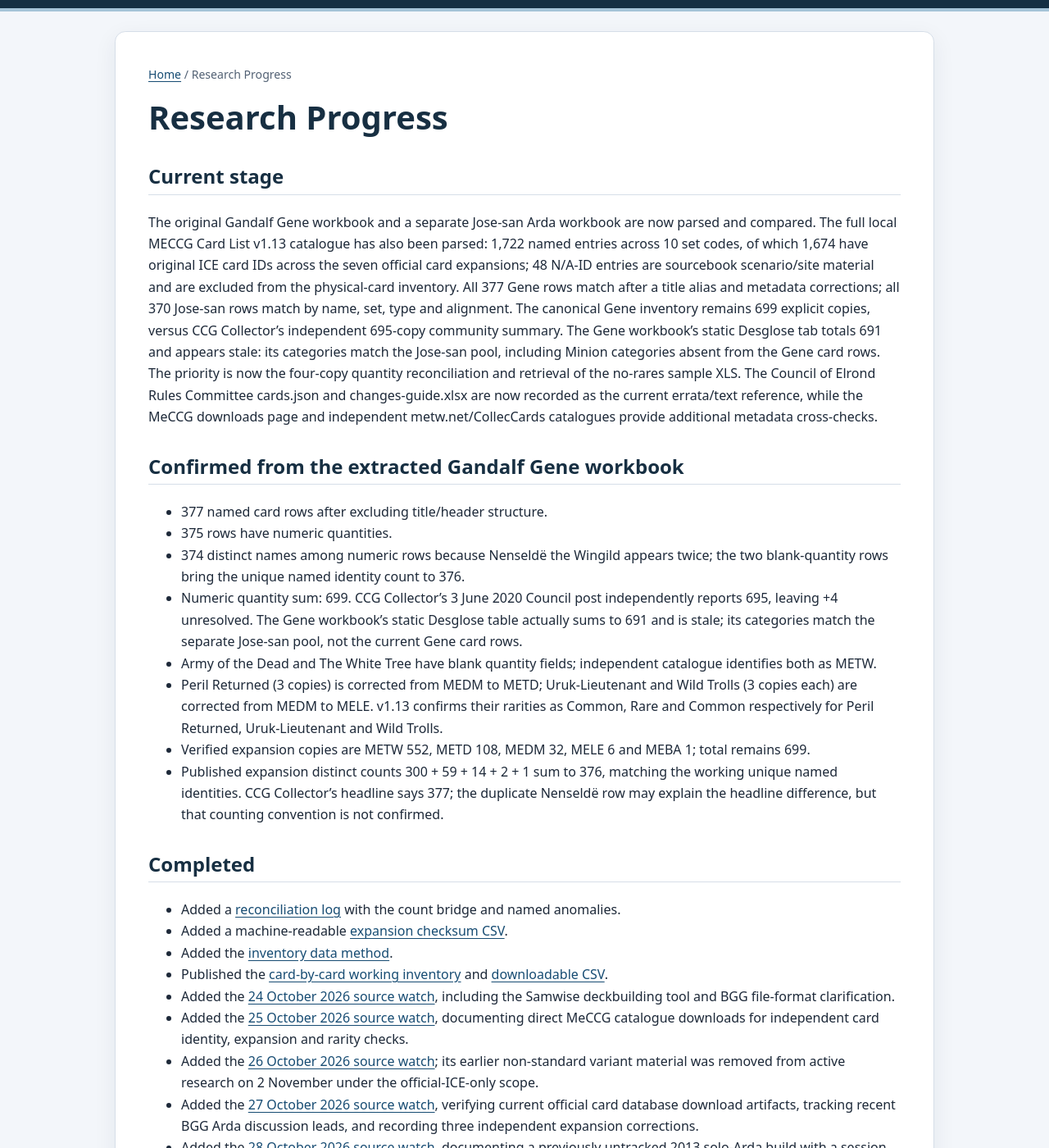
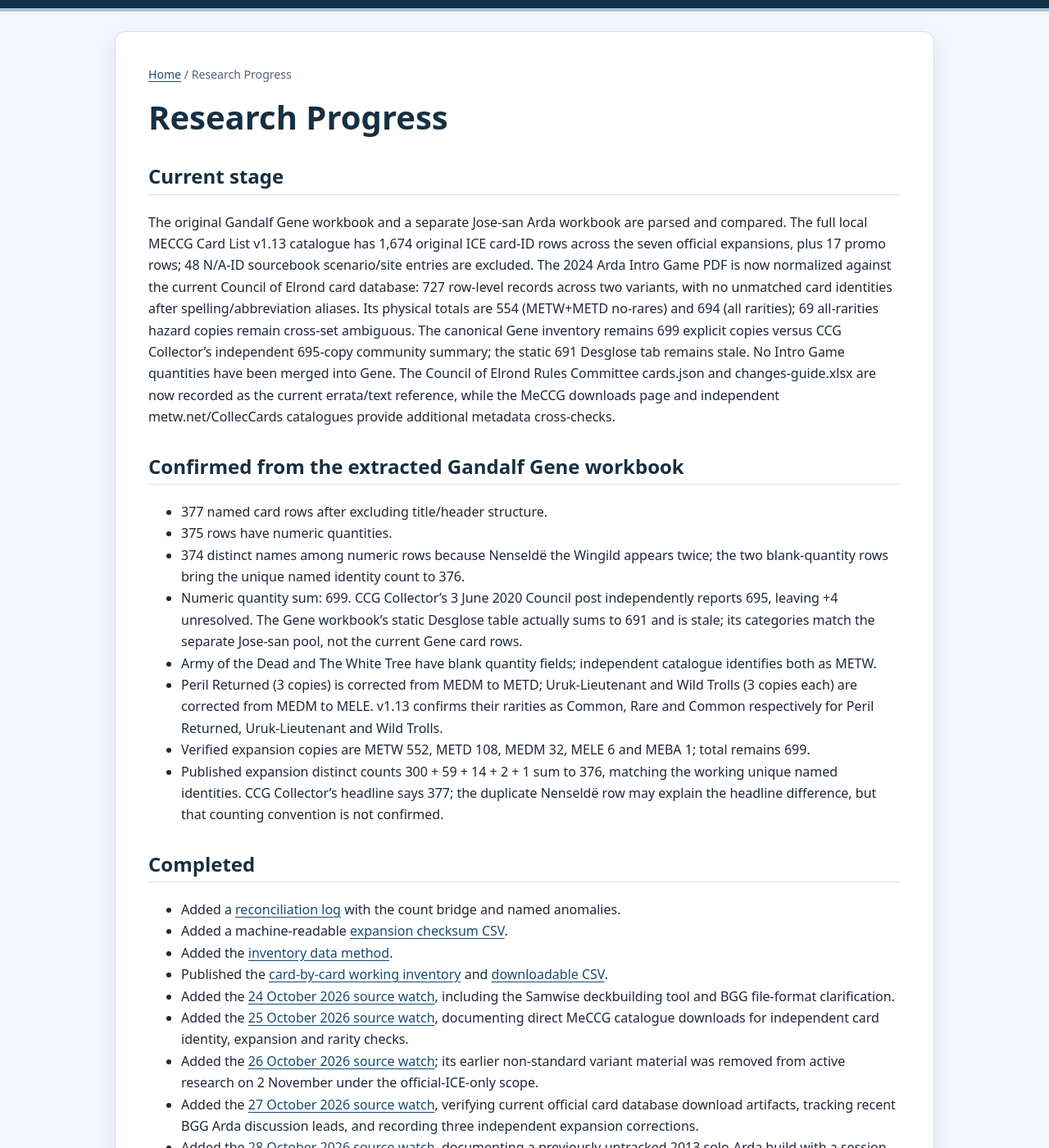
Before and after one commit to JamSpot/meccg-arda-master-database, a Jekyll site: the page built from docs/research-progress.md, in a window 1280 px wide and 1400 px high, scrolled down 206 px. Shown: the whole window at 82% size. Built offline with Jekyll 4.4.1, drawn with Linux system fonts in a browser that asks for light colours; our own code applies the rules of GitHub Pages for plain Markdown files; some of the changed text lies outside the part shown.

Commit message:
Update research progress with normalized Arda Intro Game audit

```diff
--- a/docs/research-progress.md
+++ b/docs/research-progress.md
@@ -1,7 +1,7 @@
 # Research Progress
 
 ## Current stage
-The original Gandalf Gene workbook and a separate Jose-san Arda workbook are now parsed and compared. The full local MECCG Card List v1.13 catalogue has also been parsed: 1,722 named entries across 10 set codes, of which 1,674 have original ICE card IDs across the seven official card expansions; 48 N/A-ID entries are sourcebook scenario/site material and are excluded from the physical-card inventory. All 377 Gene rows match after a title alias and metadata corrections; all 370 Jose-san rows match by name, set, type and alignment. The canonical Gene inventory remains 699 explicit copies, versus CCG Collector's independent 695-copy community summary. The Gene workbook's static Desglose tab totals 691 and appears stale: its categories match the Jose-san pool, including Minion categories absent from the Gene card rows. The priority is now the four-copy quantity reconciliation and retrieval of the no-rares sample XLS. The Council of Elrond Rules Committee cards.json and changes-guide.xlsx are now recorded as the current errata/text reference, while the MeCCG downloads page and independent metw.net/CollecCards catalogues provide additional metadata cross-checks.
+The original Gandalf Gene workbook and a separate Jose-san Arda workbook are parsed and compared. The full local MECCG Card List v1.13 catalogue has 1,674 original ICE card-ID rows across the seven official expansions, plus 17 promo rows; 48 N/A-ID sourcebook scenario/site entries are excluded. The 2024 Arda Intro Game PDF is now normalized against the current Council of Elrond card database: 727 row-level records across two variants, with no unmatched card identities after spelling/abbreviation aliases. Its physical totals are 554 (METW+METD no-rares) and 694 (all rarities); 69 all-rarities hazard copies remain cross-set ambiguous. The canonical Gene inventory remains 699 explicit copies versus CCG Collector's independent 695-copy community summary; the static 691 Desglose tab remains stale. No Intro Game quantities have been merged into Gene. The Council of Elrond Rules Committee cards.json and changes-guide.xlsx are now recorded as the current errata/text reference, while the MeCCG downloads page and independent metw.net/CollecCards catalogues provide additional metadata cross-checks.
 
 ## Confirmed from the extracted Gandalf Gene workbook
 - 377 named card rows after excluding title/header structure.
@@ -25,7 +25,8 @@ The original Gandalf Gene workbook and a separate Jose-san Arda workbook are now
 - Added the [28 October 2026 source watch](research-watch-2026-10-28.html), documenting a previously untracked 2013 solo-Arda build with a session report and comparing its pile structure with the canonical format.
 - Added the [29 October 2026 source watch](research-watch-2026-10-29.html), documenting Arda Rules 4.0's general pile-sizing guidance, contrasting it with the 423-card Gandalf Gene Play Deck, and adding five targeted CoE card-metadata checks to the inventory.
 - Added the [30 October 2026 source watch](research-watch-2026-10-30.html), cataloguing the 2014 Arda Revised rules, the 2023–24 Hero compiled ruleset, Thorin's Wizards/Dragons treasure-travel aid, the 2022 Spanish solo-Arda variant, and the BGG Arda deck example XLS lead. Corrected the source register's earlier PDF label for that XLS.
-- Added the [31 October 2026 source watch](research-watch-2026-10-31.html), parsed the local Jose-san ARDA.xls candidate, created a 322-row Hero/Neutral/Avatar comparison CSV, identified the source of the 695-copy figure, and corrected the stale Gene Desglose attribution.
+- Added the [31 October 2026 source watch](research-watch-2026-10-31.html), parsed the local Jose-san ARDA.xls candidate, created a 322-row strict Hero/Neutral/Avatar alignment-filtered comparison CSV, identified the source of the 695-copy figure, and corrected the stale Gene Desglose attribution.
+- Added the [4 November 2026 source watch](research-watch-2026-11-04.html), normalized both Arda Intro Game sample pools against official card IDs, added a 727-row card inventory CSV and an expansion summary CSV, counted the additional MP-paired site cards, and isolated 69 cross-set ambiguous hazard copies plus promo-printing uncertainties.
 
 - Added the 31 October Council of Elrond discussion context: Hero and Minion Arda are separate pool designs, and community commentary suggests Dragon Ahunt/Drake omissions in the Gene hazard mix may be intentional balance curation rather than extraction gaps.
 
@@ -34,6 +35,16 @@ The original Gandalf Gene workbook and a separate Jose-san Arda workbook are now
 - Identified a downloadable 83.5 KiB bilingual Arda Sample Deck_no rares.xls by Thorondor (20 July 2015), a low-rarity METW/METD/MEDM comparison pool. The attachment is listed but not yet retrievable for row-level extraction.
 
 - Parsed the full local MECCG Card List v1.13 workbook (1,674 official card-ID rows across seven ICE expansions; 48 N/A-ID sourcebook entries excluded) and matched all 377 Gandalf Gene rows and all 370 Jose-san rows; corrected six Gene metadata exceptions, added `data/catalogue-v1-13-audit.csv`, and marked every inventory row's catalogue match status without changing quantities.
+
+## Latest source-watch result — 4 November 2026
+
+- Normalized Jared Brayshaw's 2024 Arda Intro Game PDF against the current Council of Elrond cards.json (latest repository commit message: CRF 22 applied). Created a 727-row inventory covering both variants, MP resources, MP-paired sites, characters, minor items, rings, avatars and Haven sites.
+- Reproduced the author's 505/606 listed totals, then counted the additional 49/88 MP-paired site cards. The resulting physical totals are 554 and 694.
+- Expansion totals including paired sites: no-rares METW 461 / METD 93; all-rarities METW 514 / METD 89 / MEDM 15 / MELE 6 / MEAS 1, plus 69 cross-set ambiguous hazard copies.
+- Identified four confirmed METW promo copies in the all-rarities pool and 14 further copies where base-versus-promo printing is unspecified. The no-rares pool has 13 such copies. The Arkenstone row is resolved to Hero TW-341; the Minion promo LE-418 is not used.
+- Confirmed that Dreams of Lore (TW-210) is an original ICE Hero card, not a Dream Card. No Dream Cards, custom cards or Minion Arda decklists were imported.
+- Rechecked current Arda forum topics: the newest 2026 topic is a Dream Card/Minion variant and is excluded. BanalityBob's public sheet currently exposes only seven populated rows in the browser view; it is not a complete quantity source in this pass.
+- The 699 explicit Gandalf Gene copies versus CCG Collector's 695 remain unresolved. No canonical Gene quantities changed.
 
 ## Latest source-watch result — 2 November 2026
 
```
